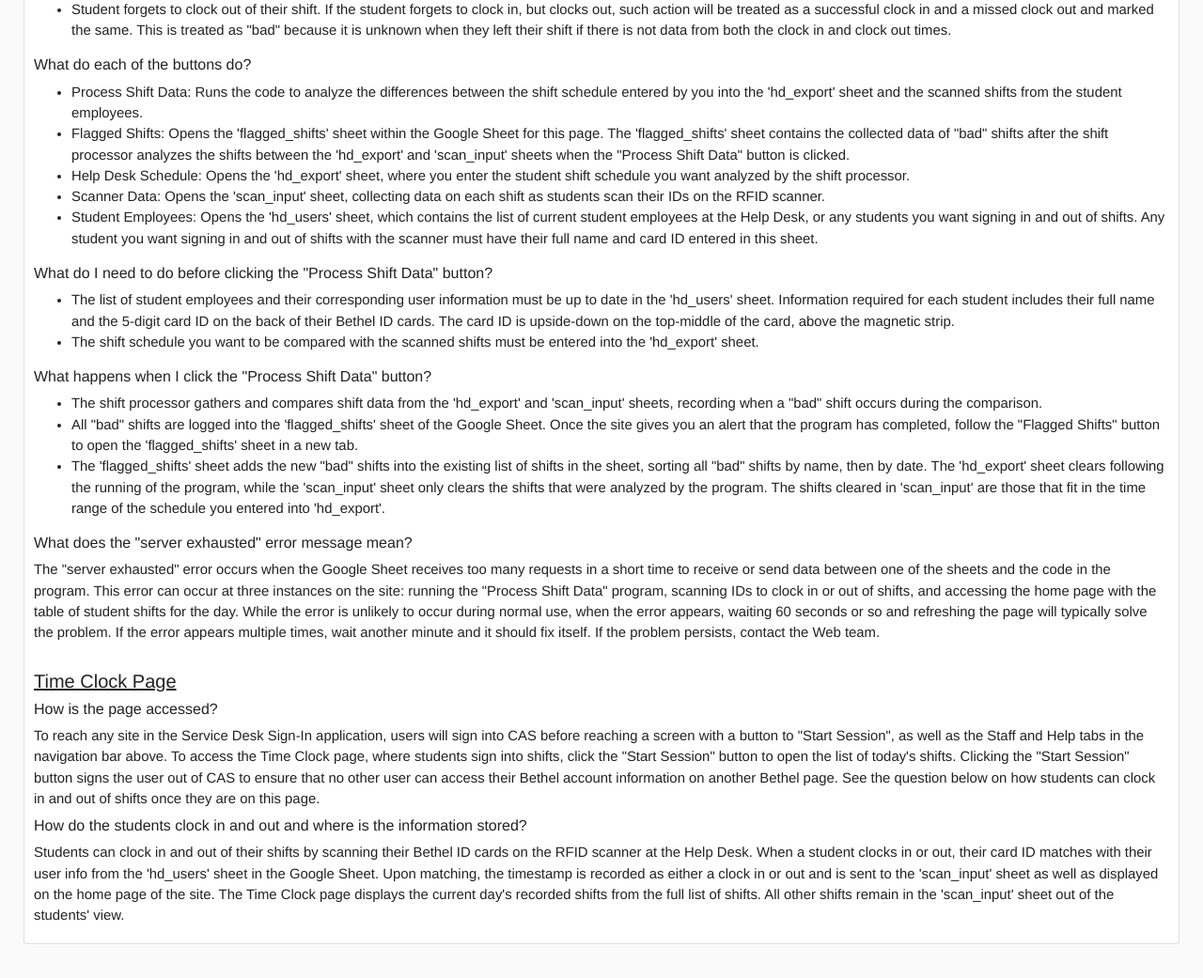
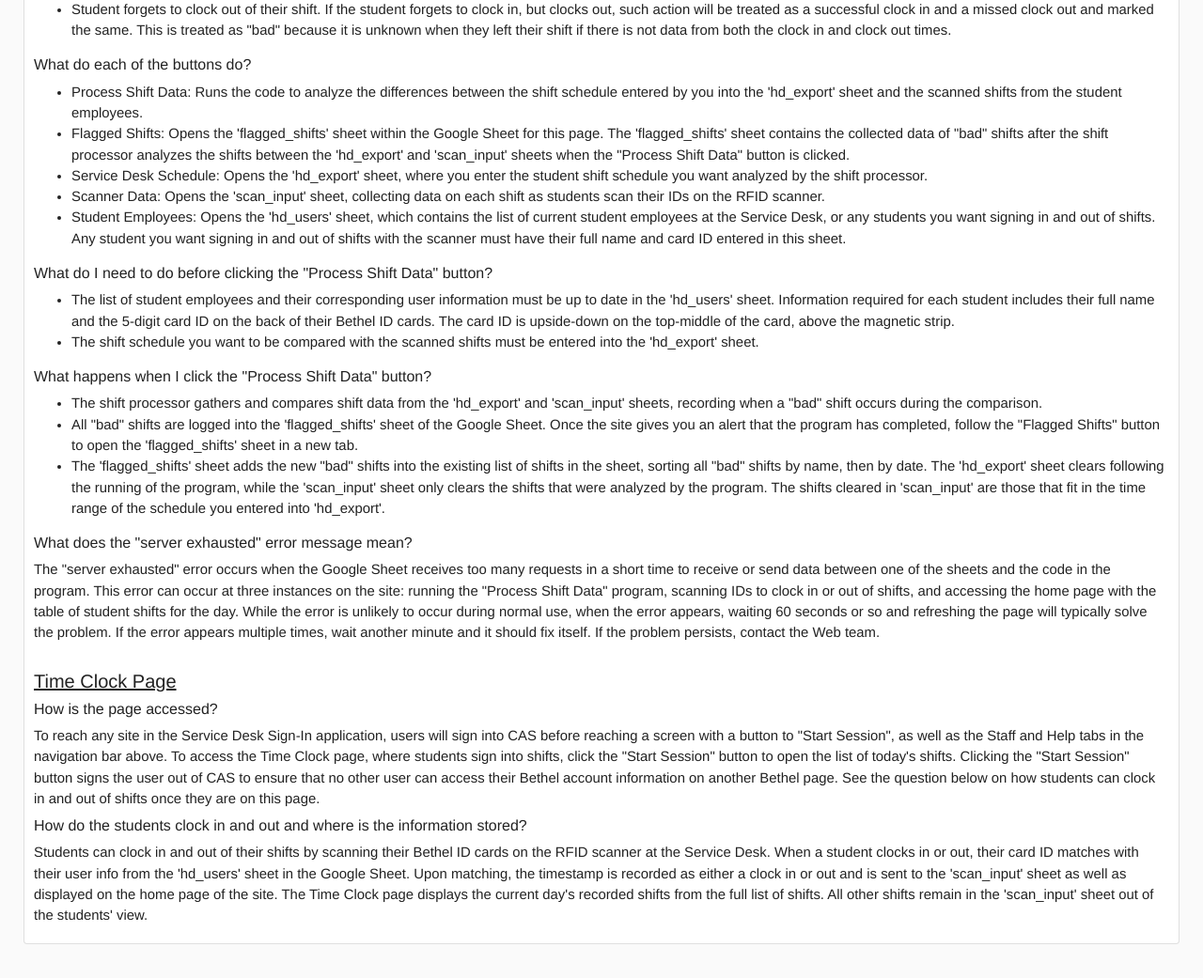
Before and after one commit to betheluniversity/help-desk-sign-in, a Python web app: template app/templates/help.html in a window 1280 px wide. Shown: the part 322-1363 px from the top of the page at 94% size. Run offline with Jinja, Linux system fonts and the light colour scheme; the template is opened without the code that fills it, so the values that code supplies are empty; some libraries are stand-ins or nearby versions.

Commit message:
Editing HTML on index, help, staff_index
Editing the wording on a few of the HTML pages.

```diff
--- a/app/templates/help.html
+++ b/app/templates/help.html
@@ -30,13 +30,13 @@
                       the shift processor analyzes the shifts between the 'hd_export' and 'scan_input' sheets when the "Process Shift Data" button is clicked.
                   </li>
                   <li>
-                      Help Desk Schedule: Opens the 'hd_export' sheet, where you enter the student shift schedule you want analyzed by the shift processor.
+                      Service Desk Schedule: Opens the 'hd_export' sheet, where you enter the student shift schedule you want analyzed by the shift processor.
                   </li>
                   <li>
                       Scanner Data: Opens the 'scan_input' sheet, collecting data on each shift as students scan their IDs on the RFID scanner.
                   </li>
                   <li>
-                      Student Employees: Opens the 'hd_users' sheet, which contains the list of current student employees at the Help Desk, or any students you want signing in and out of shifts. Any student you
+                      Student Employees: Opens the 'hd_users' sheet, which contains the list of current student employees at the Service Desk, or any students you want signing in and out of shifts. Any student you
                       want signing in and out of shifts with the scanner must have their full name and card ID entered in this sheet.
                   </li>
               </ul>
@@ -83,7 +83,7 @@
           </p>
           <h6>How do the students clock in and out and where is the information stored?</h6>
           <p>
-              Students can clock in and out of their shifts by scanning their Bethel ID cards on the RFID scanner at the Help Desk.
+              Students can clock in and out of their shifts by scanning their Bethel ID cards on the RFID scanner at the Service Desk.
               When a student clocks in or out, their card ID matches with their user info from the 'hd_users' sheet in the Google Sheet.
               Upon matching, the timestamp is recorded as either a clock in or out and is sent to the 'scan_input' sheet as well as displayed on the home page of the site.
               The Time Clock page displays the current day's recorded shifts from the full list of shifts.
--- a/app/templates/index.html
+++ b/app/templates/index.html
@@ -6,8 +6,8 @@
         <div class="card">
             <div class="card-body">
                 <a class="btn btn-primary" href="{{ url_for('ShiftsView:cas_passthrough') }}">Start Session</a>
-                    <p class="card-text">To go to the student time clock page, click the "Start Session" button above to begin a new session.</p>
-                    <p class="card-text">If you are an ITS employee, the Staff and Help tabs will bring you to those respective pages. Students do not have access to these pages.</p>
+                <p class="card-text">To go to the student time clock page, click the "Start Session" button above to log out of CAS and begin a new session.</p>
+                <p class="card-text">The Staff and Help tabs are accessible only to full-time ITS employees.</p>
             </div>
         </div>
     </div>
--- a/app/templates/staff_index.html
+++ b/app/templates/staff_index.html
@@ -1,7 +1,7 @@
 {% extends 'help_desk_base.html' %}
 
 {% block body_content %}
-<div class="body-staff">
+<div class="body-margins-main">
   <div class="row">
     <div class="col-sm-12">
       <div class="card">
```
Lines whose indentation alone changed are shown as unchanged.
